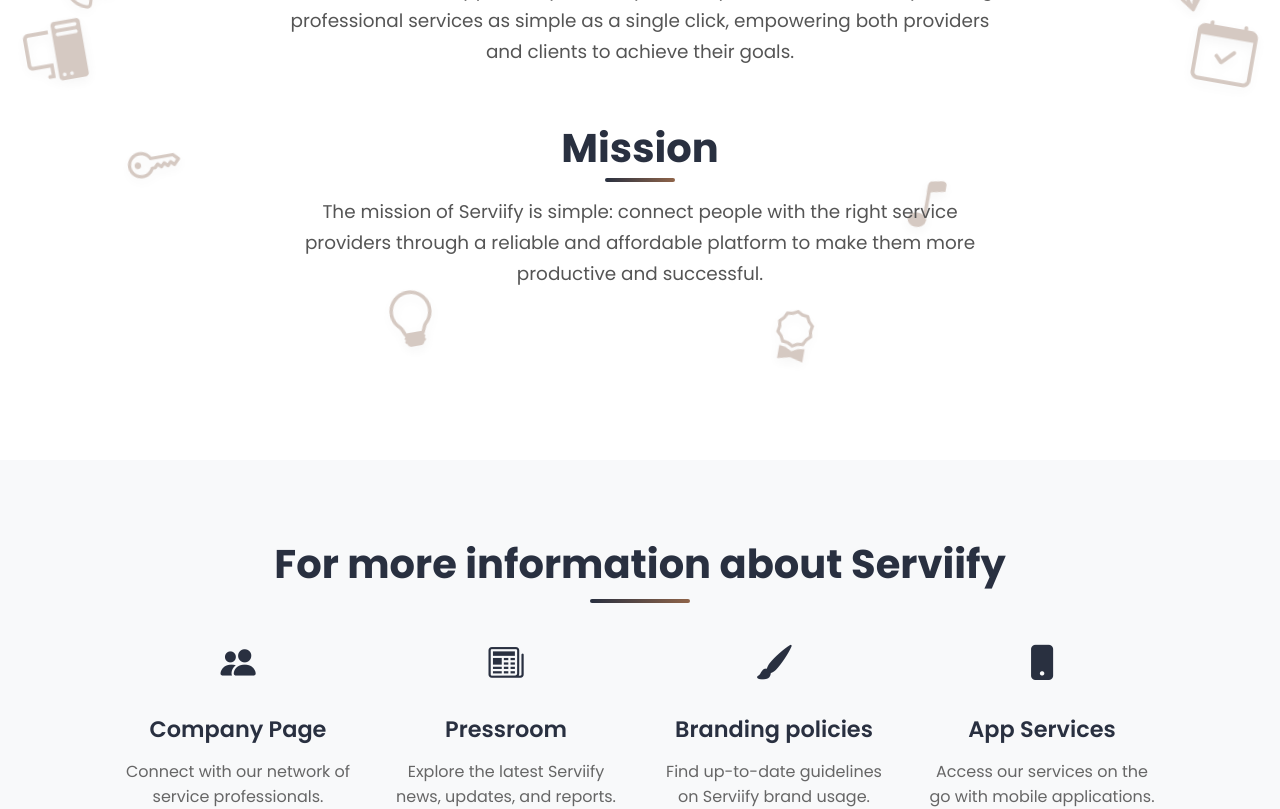
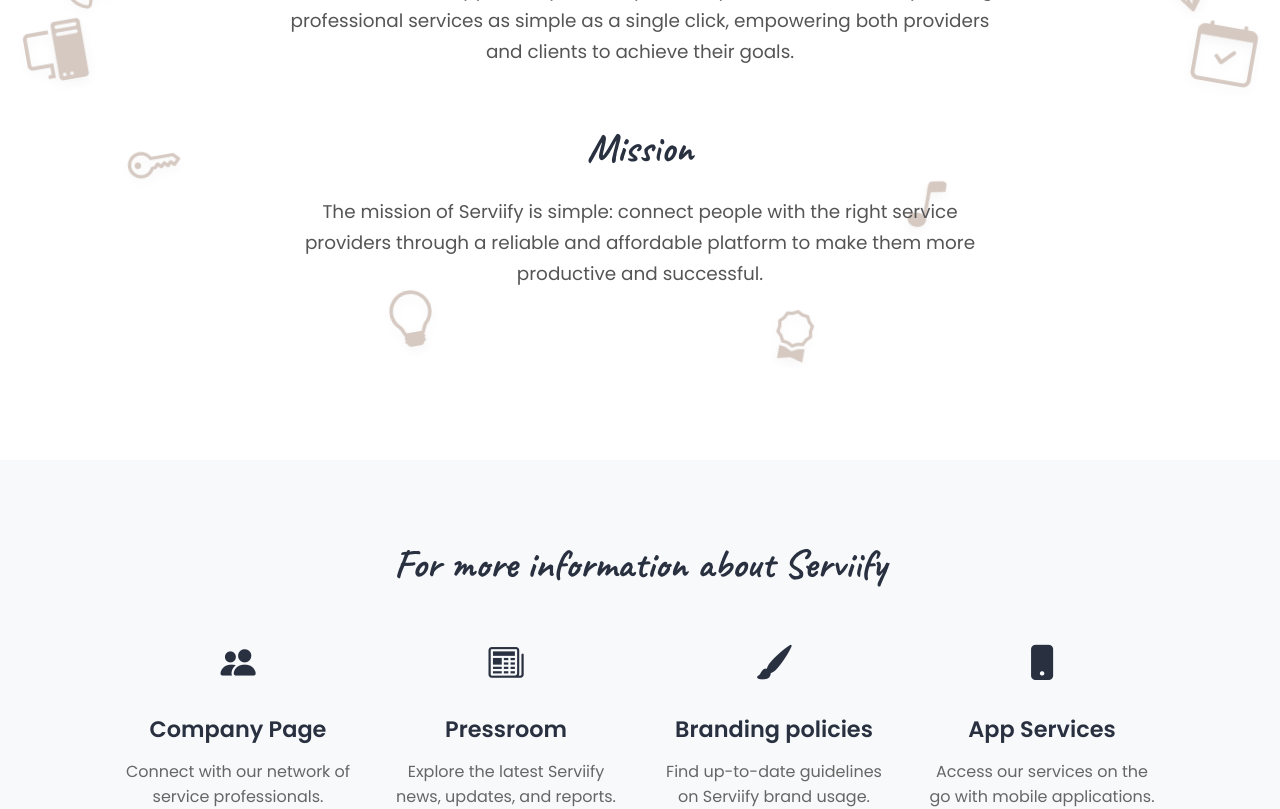
Before and after one commit to Mkayzw/serviify-website, a React (Vite) app: page /about in a window 1280 px wide. Shown: the part 440-1249 px from the top of the page. Built offline with nearby package versions, Linux system fonts and the light colour scheme.

Commit message:
Add font loading for Caveat and update styles to use it

```diff
--- a/src/components/About.tsx
+++ b/src/components/About.tsx
@@ -3,6 +3,7 @@ import { Link, useNavigate } from 'react-router-dom';
 import '../styles/About.css';
 import '../styles/Navbar.css';
 import Footer from './Footer';
+import { FontLoader } from '../lib/fontLoader';
 
 const About: React.FC = () => {
   const navigate = useNavigate();
@@ -10,6 +11,10 @@ const About: React.FC = () => {
 
   useEffect(() => {
     window.scrollTo(0, 0);
+
+    // Load Caveat font
+    const fontLoader = FontLoader.getInstance();
+    fontLoader.preloadCaveatFont();
   }, []);
 
   const goToHelpCentre = () => {
@@ -35,7 +40,7 @@ const About: React.FC = () => {
   return (
     <div className="about-page">
       <div className="navbar navbar-visible">
-        {/* Your existing navbar code */}
+
         <div className="navbar-container">
           <div className="navbar-logo">
             <Link to="/" className="logo-link">
--- a/src/styles/About.css
+++ b/src/styles/About.css
@@ -112,18 +112,7 @@
   position: relative;
   display: block;
   text-align: center;
-}
-
-.about-section h2::after {
-  content: '';
-  position: absolute;
-  width: 70px;
-  height: 4px;
-  background: linear-gradient(to right, #293040, #8f6449);
-  bottom: -10px;
-  left: 50%;
-  transform: translateX(-50%);
-  border-radius: 2px;
+  font-family: 'Caveat', cursive;
 }
 
 .about-intro {
@@ -272,18 +261,7 @@
   margin-bottom: 3rem;
   font-weight: 700;
   position: relative;
-}
-
-.more-info-title::after {
-  content: '';
-  position: absolute;
-  width: 100px;
-  height: 4px;
-  background: linear-gradient(to right, #293040, #8f6449);
-  bottom: -15px;
-  left: 50%;
-  transform: translateX(-50%);
-  border-radius: 2px;
+  font-family: 'Caveat', cursive;
 }
 
 .info-links {
```
